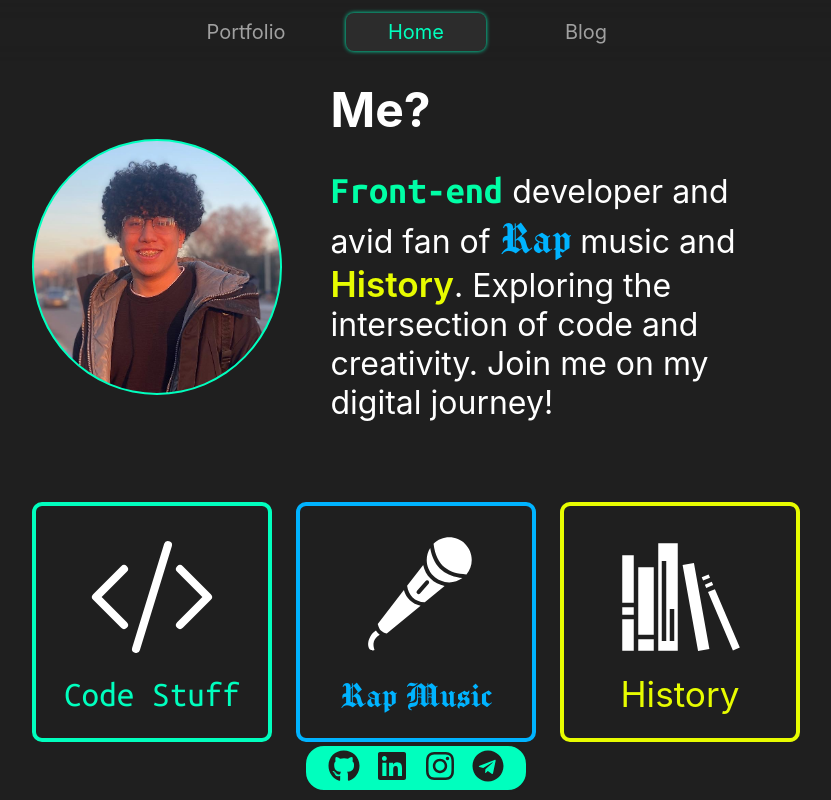
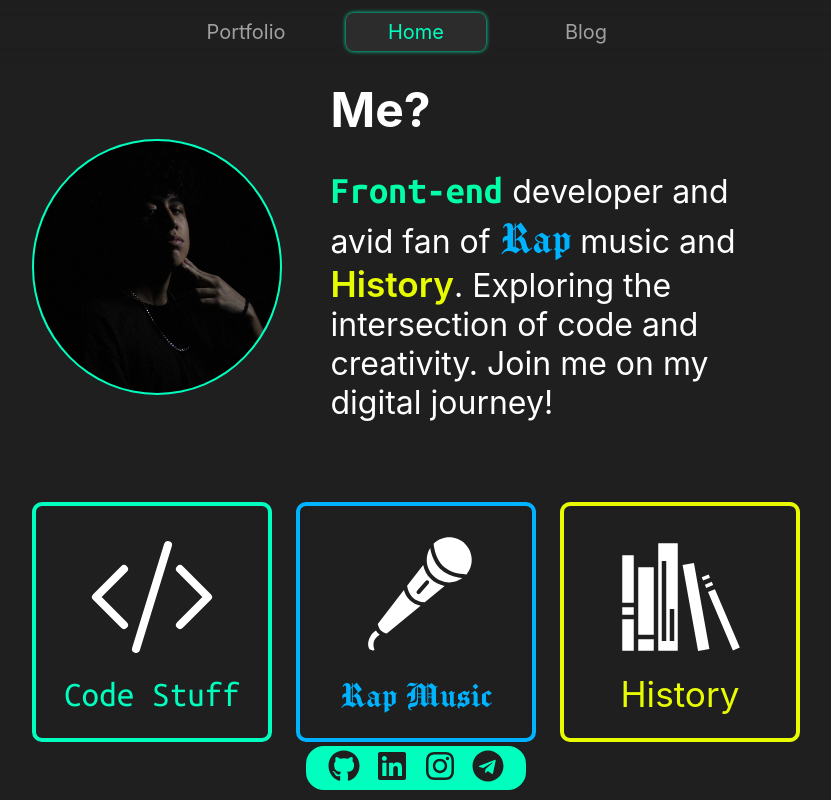
Before and after one commit to monov/monov-web, a React (Vite) app: page / in a window 1280 px wide. Shown: the top 800 px of the page, without its empty margins (224-1055 px from the left). Built offline with nearby package versions, Linux system fonts and the light colour scheme; a web font is replaced by a local one.

Commit message:
pfp change

```diff
--- a/src/pages/Home.css
+++ b/src/pages/Home.css
@@ -17,9 +17,9 @@
 .home-pfp{
   height: 16rem;
   width: 16rem;
-  background: url("/src/assets/imgs/me.JPG");
-  background-position: 45% 60%;
-  background-size: 200%;
+  background: url("/src/assets/imgs/pfp.JPG");
+  background-position: 40% 50%;
+  background-size: 90%;
   display: flex;
   align-items: center;
   justify-content: center;
```
Also changed, not shown: src/assets/imgs/pfp.JPG (added).
